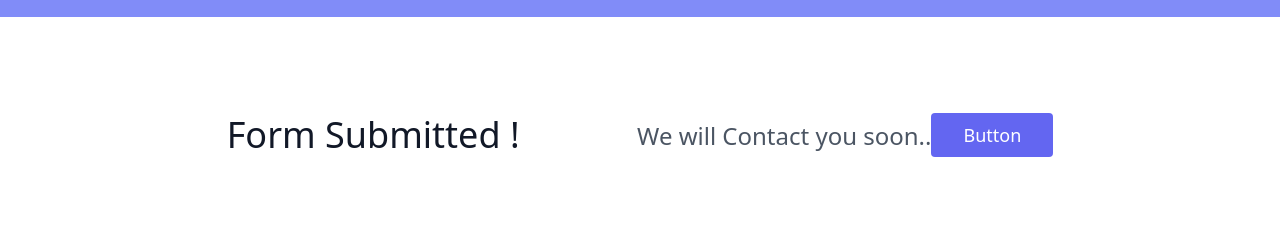
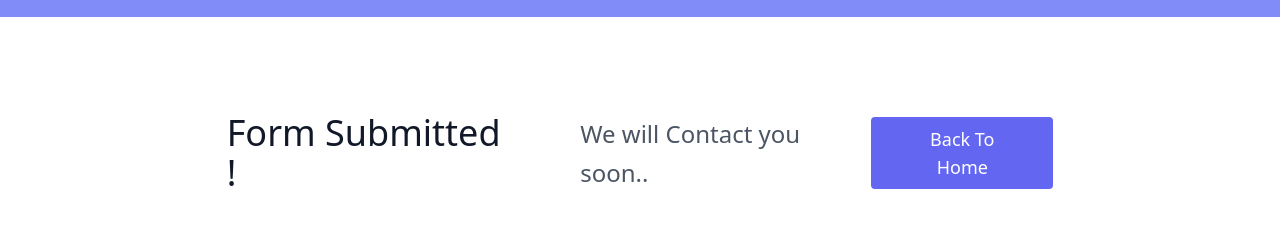
Before and after one commit to Tanishq1248/packersandmovers, a plain HTML site: page success.html in a window 1280 px wide. Shown: the part 63-290 px from the top of the page. Drawn offline with nearby package versions, Linux system fonts and the light colour scheme.

Commit message:
Update success.html

```diff
--- a/success.html
+++ b/success.html
@@ -32,7 +32,9 @@
           <div class="lg:w-2/3 flex flex-col sm:flex-row sm:items-center items-start mx-auto">
             <h1 class="flex-grow sm:pr-16 text-4xl font-medium title-font text-gray-900">Form Submitted !</h1>
             <p class="leading-relaxed text-2xl">  <span>We will Contact you soon..</span></p>
-            <button class=" text-white bg-indigo-500 border-0 py-2 px-8 focus:outline-none hover:bg-indigo-600 rounded text-lg mt-10 sm:mt-0">Button</button>
+              <a href="https://tanishq1248.github.io/packersandmovers">
+            <button class=" text-white bg-indigo-500 border-0 py-2 px-8 focus:outline-none hover:bg-indigo-600 rounded text-lg mt-10 sm:mt-0" >Back To Home</button></a>
+
           </div>
         </div>
       </section>
```
